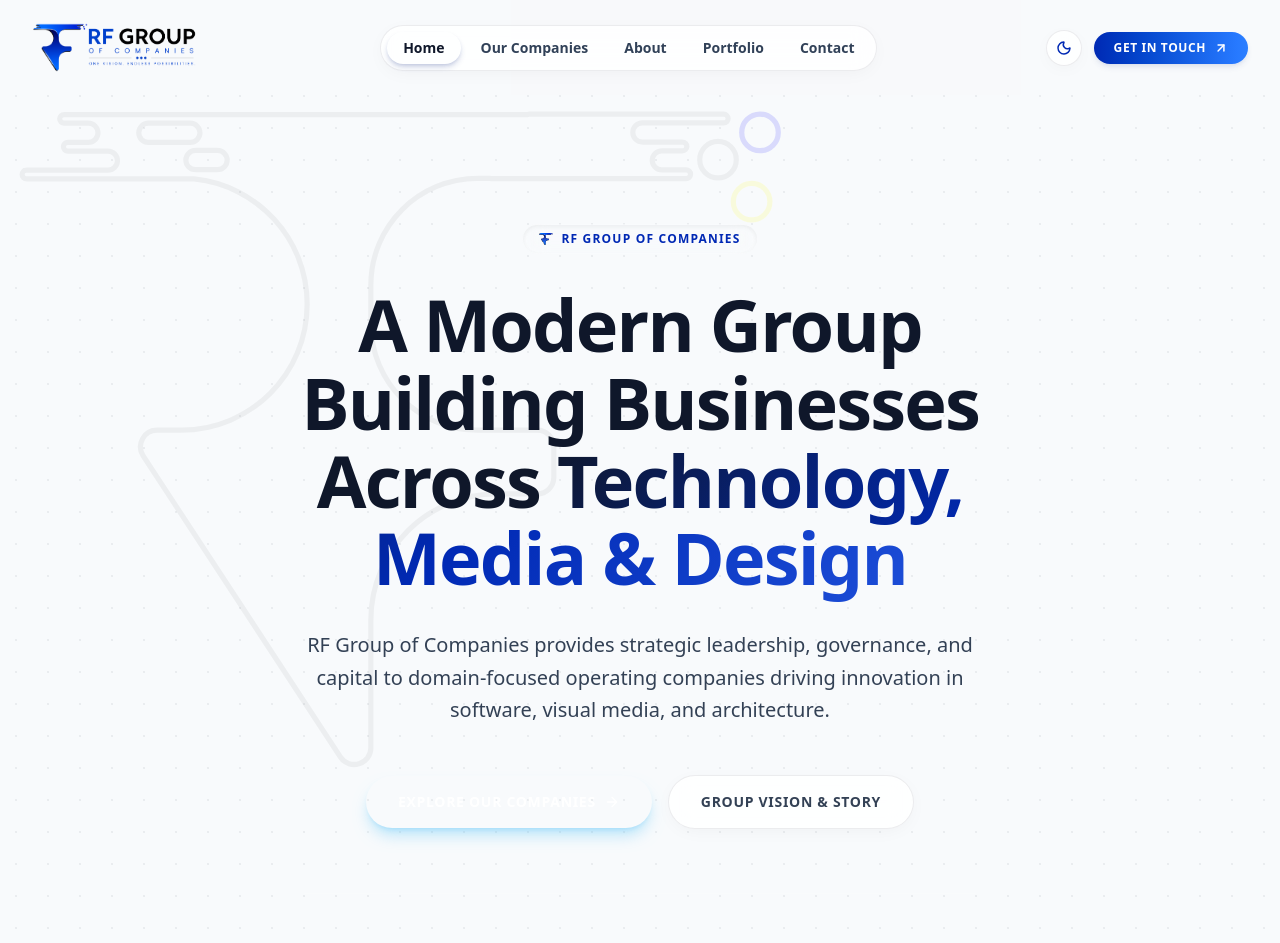
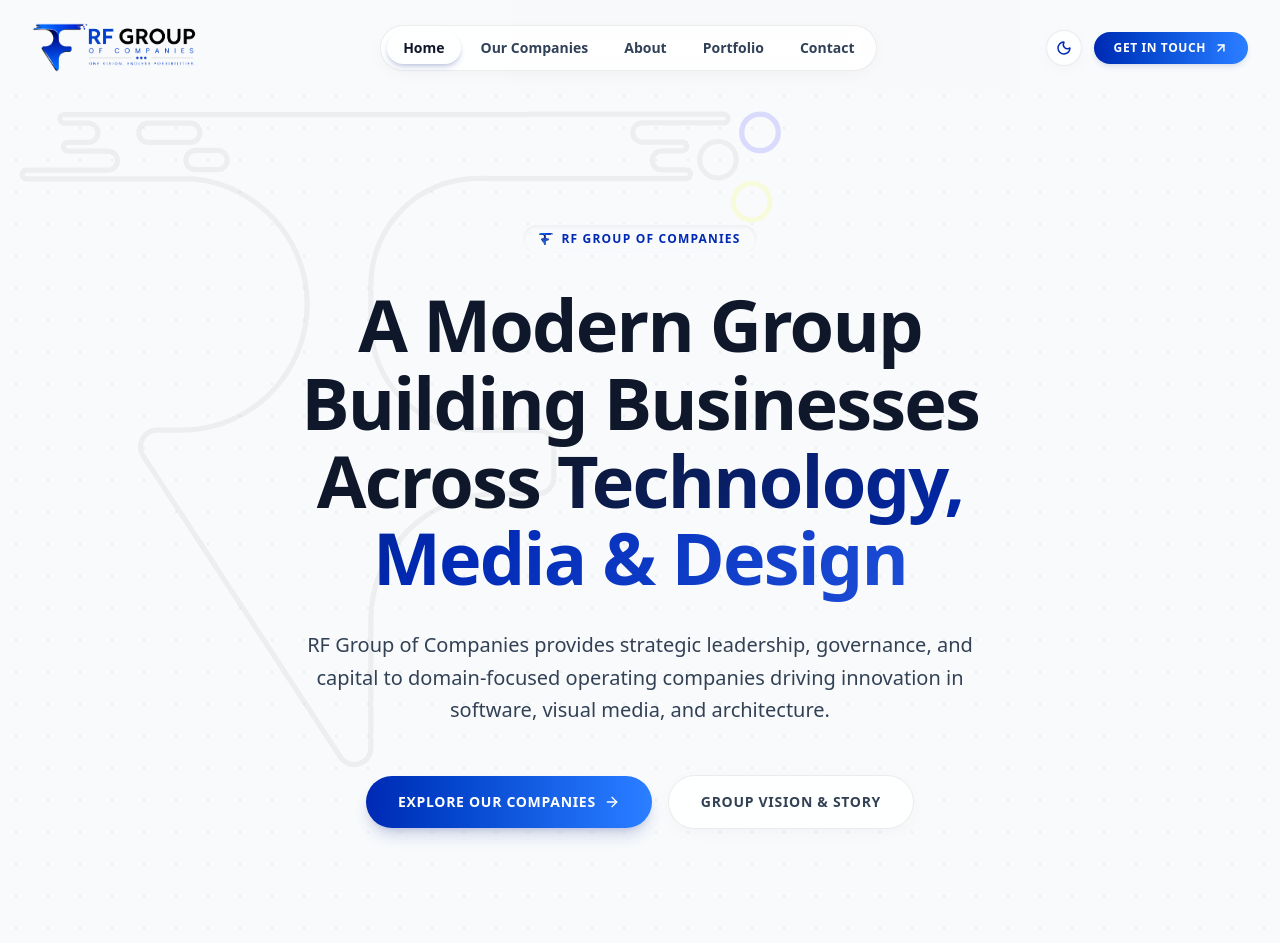
Before and after one commit to RFTechnologies/RFGOC, a Next.js app: page / in a window 1280 px wide. Shown: the top 943 px of the page. Built offline with nearby package versions, Linux system fonts and the light colour scheme.

Commit message:
buttons color updated

```diff
--- a/src/app/[companySlug]/page.tsx
+++ b/src/app/[companySlug]/page.tsx
@@ -152,7 +152,7 @@
             <div className="pt-4 flex flex-wrap items-center gap-4">
               <Link
                 href="#contact-division"
-                className="px-6 py-3 rounded-full bg-gradient-to-r from-sky-400 to-indigo-500 hover:from-sky-300 hover:to-indigo-400 text-white font-bold text-xs uppercase tracking-wider shadow-lg shadow-sky-400/20 flex items-center gap-2"
+                className="px-6 py-3 rounded-full bg-gradient-to-r from-[#0029B4] to-blue-500 hover:bg-blue-800 text-white dark:bg-gradient-to-r dark:from-sky-400 dark:to-indigo-500 dark:text-slate-950 dark:hover:from-sky-300 dark:hover:to-indigo-400 font-bold text-xs uppercase tracking-wider shadow-lg shadow-blue-900/20 dark:shadow-sky-400/20 flex items-center gap-2"
               >
                 {company.contactCtaLabel}
                 <ArrowUpRight className="w-4 h-4" />
--- a/src/app/globals.css
+++ b/src/app/globals.css
@@ -208,16 +208,20 @@
   border-color: rgba(0, 41, 180, 0.25) !important;
 }
 
-html:not(.dark) .from-sky-400,
-html:not(.dark) .from-sky-500 {
-  --tw-gradient-from: #0029B4 var(--tw-gradient-from-position) !important;
-  --tw-gradient-to: rgba(0, 41, 180, 0) var(--tw-gradient-to-position) !important;
-  --tw-gradient-stops: var(--tw-gradient-via-stops, var(--tw-gradient-from), var(--tw-gradient-to)) !important;
+html:not(.dark) .from-sky-400 {
+  --tw-gradient-from: #0029B4 !important;
 }
 
-html:not(.dark) .to-indigo-500,
-html:not(.dark) .to-blue-600 {
-  --tw-gradient-to: #1d4ed8 var(--tw-gradient-to-position) !important;
+html:not(.dark) .from-sky-500 {
+  --tw-gradient-from: #0029B4 !important;
+}
+
+html:not(.dark) .to-indigo-500 {
+  --tw-gradient-to: #1d4ed8 !important;
+}
+
+html:not(.dark) .bg-gradient-to-r.from-sky-400 {
+  background-image: linear-gradient(to right, #0029B4, #1d4ed8) !important;
 }
 
 html:not(.dark) .shadow-sky-400\/20,
--- a/src/app/page.tsx
+++ b/src/app/page.tsx
@@ -58,7 +58,7 @@
           <div className="flex flex-col sm:flex-row items-center gap-4 pt-4">
             <Link
               href="#companies"
-              className="w-full sm:w-auto px-8 py-4 rounded-full bg-gradient-to-r from-sky-400 to-indigo-500 hover:from-sky-300 hover:to-indigo-400 text-white font-bold text-sm uppercase tracking-wider transition-all shadow-lg shadow-sky-500/25 flex items-center justify-center gap-2 hover:scale-[1.02]"
+              className="w-full sm:w-auto px-8 py-4 rounded-full bg-gradient-to-r from-[#0029B4] to-blue-500 hover:bg-blue-800 text-white dark:bg-gradient-to-r dark:from-sky-400 dark:to-indigo-500 dark:text-slate-950 dark:hover:from-sky-300 dark:hover:to-indigo-400 font-bold text-sm uppercase tracking-wider transition-all shadow-lg shadow-blue-900/20 dark:shadow-sky-500/25 flex items-center justify-center gap-2 hover:scale-[1.02]"
             >
               Explore Our Companies
               <ArrowRight className="w-4 h-4" />
```
